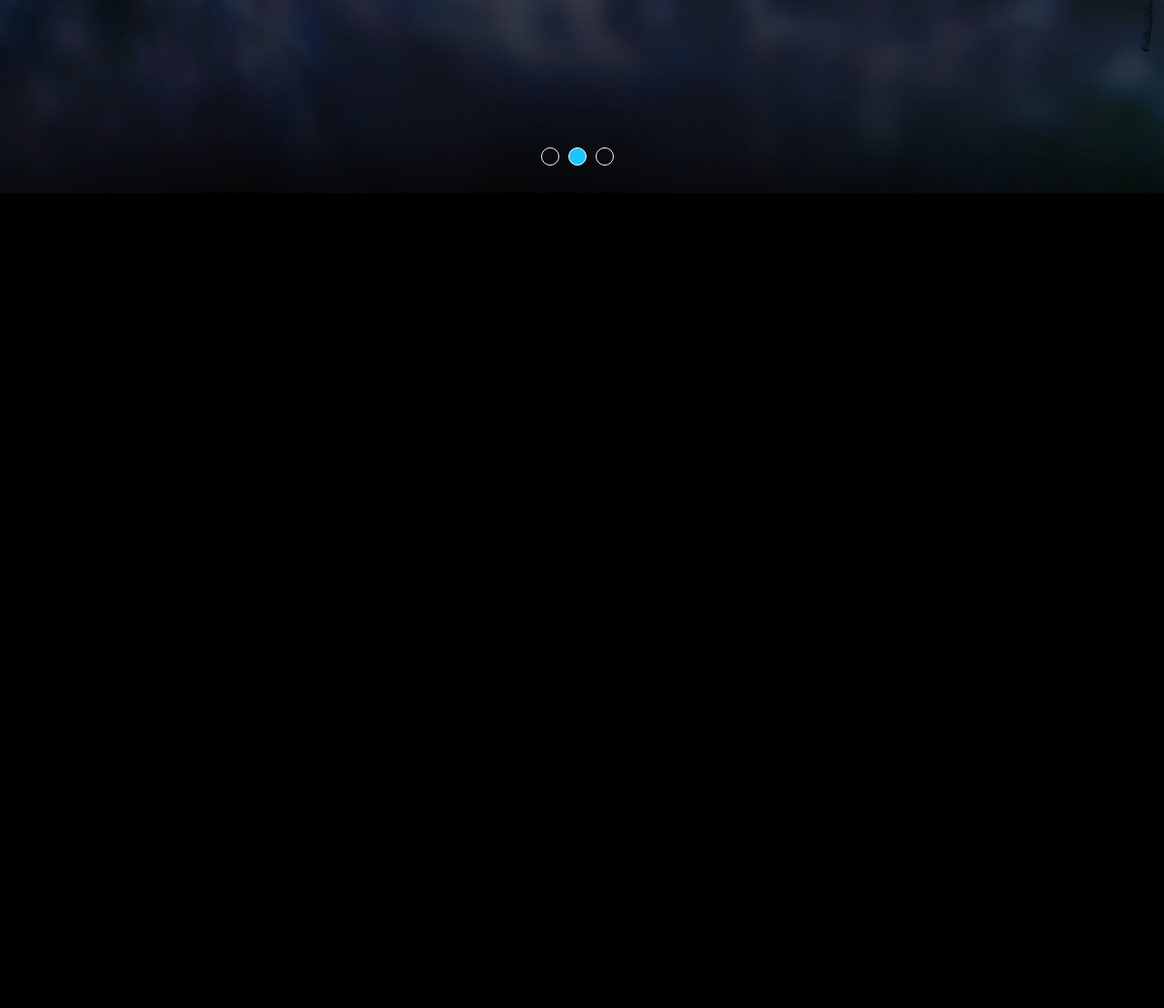
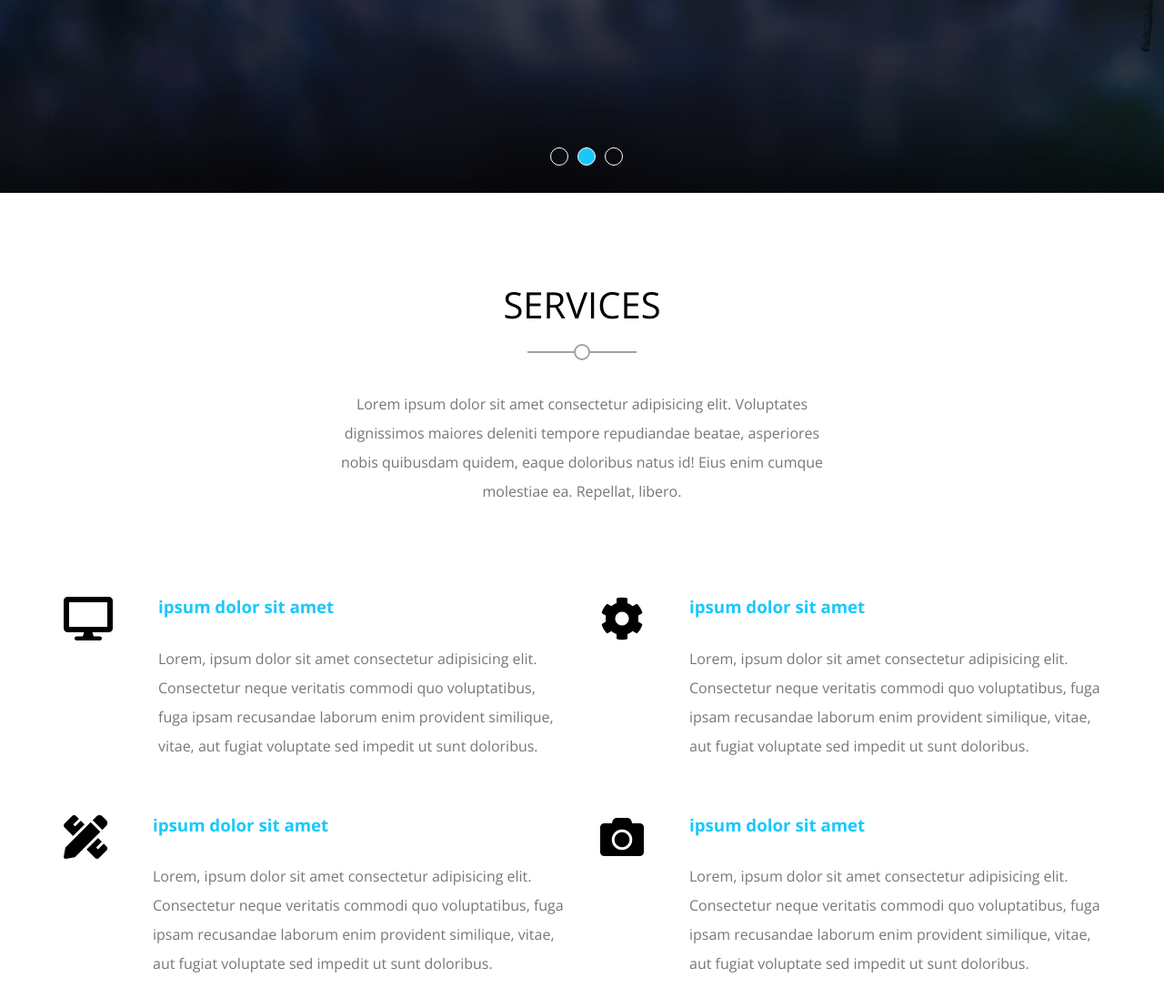
Before and after one commit to AmirElsaeed/html_css_template2, a plain HTML site: page index.html in a window 1280 px wide. Shown: the part 588-1696 px from the top of the page at 91% size. Before the commit the page ends 800 px from the top, so only its background shows below. Drawn offline with nearby package versions, Linux system fonts and the light colour scheme.

Commit message:
design services section

```diff
--- a/css/style.css
+++ b/css/style.css
@@ -2,8 +2,10 @@
 :root{
     --main-color: #19c8fa;
     --transparent-color: rgb(15 116 143 / 70%);
+    --section-padding: 100px;
 }
 /* end variables */
+
 /* start global rules */
 *{
     box-sizing: border-box;
@@ -15,7 +17,6 @@
 }
 body{
     font-family: 'Open Sans', sans-serif;
-    background-color: black;
 }
 ul{
     list-style: none;
@@ -43,6 +44,49 @@
     }
 }
 /* end global rules */
+
+/* start components */
+.main-heading{
+    text-align: center;
+}
+.main-heading h2{
+    font-weight: normal;
+    font-size: 40px;
+    position: relative;
+    margin-bottom: 70px;
+    text-transform: uppercase;
+}
+.main-heading h2::before{
+    content: "";
+    position: absolute;
+    left: 50%;
+    transform: translateX(-50%);
+    height: 2px;
+    background-color: #a2a2a2;
+    bottom: -30px;
+    width: 120px;
+}
+.main-heading h2::after{
+    content: "";
+    position: absolute;
+    left: 50%;
+    transform: translateX(-50%);
+    width: 14px;
+    height: 14px;
+    border-radius: 50%;
+    bottom: -38px;
+    background-color: #fff;
+    border: 2px solid #a2a2a2;
+}
+.main-heading p{
+    width: 550px;
+    margin: 0 auto 100px;
+    max-width: 100%;
+    line-height: 2;
+    color: #777;
+}
+/* end components */
+
 /* start header */
 header{
     position: absolute;
@@ -134,6 +178,7 @@
     right: 0;
 }
 /* end header */
+
 /* start landing */
 .landing{
     height: 100vh;
@@ -201,7 +246,8 @@
 .landing .bullets{
     position: absolute;
     left: 50%;
-    transform: translateX(-50%);
+    /* transform: translateX(-50%); */
+    transform: translateX(calc(-50% + 10px));
     bottom: 30px;
     display: flex;
 }
@@ -216,3 +262,42 @@
     background-color: var(--main-color);
 }
 /* end landing */
+
+/* start services */
+.services{
+    padding-top: var(--section-padding);
+    padding-bottom: var(--section-padding);
+}
+@media (min-width: 768px) {
+    .services .services-container{
+        display: grid;
+        grid-template-columns: repeat(auto-fill, minmax(450px, 1fr));
+        grid-column-gap: 40px;
+        grid-row-gap: 60px;
+    }
+}
+.services .srv-box{
+    display: flex;
+}
+.services .srv-box i{
+    margin-right: 50px;
+}
+@media (max-width: 767px) {
+    .services .srv-box{
+        display: flex;
+        flex-direction: column;
+        text-align: center;
+    }
+    .services .srv-box i{
+        margin: 0 0 30px;
+    }
+}
+.services .srv-box h3{
+    margin-bottom: 30px;
+    color: var(--main-color);
+}
+.services .srv-box p{
+    line-height: 2;
+    color: #777;
+}
+/* end services */
--- a/index.html
+++ b/index.html
@@ -58,5 +58,45 @@
         </ul>
     </div>
     <!-- end landing -->
+    <!-- start Services -->
+    <div class="services">
+        <div class="container">
+            <div class="main-heading">
+                <h2>Services</h2>
+                <p>Lorem ipsum dolor sit amet consectetur adipisicing elit. Voluptates dignissimos maiores deleniti tempore repudiandae beatae, asperiores nobis quibusdam quidem, eaque doloribus natus id! Eius enim cumque molestiae ea. Repellat, libero.</p>
+            </div>
+            <div class="services-container">
+                <div class="srv-box">
+                    <i class="fas fa-desktop fa-3x"></i>
+                    <div class="text">
+                        <h3>ipsum dolor sit amet</h3>
+                        <p>Lorem, ipsum dolor sit amet consectetur adipisicing elit. Consectetur neque veritatis commodi quo voluptatibus, fuga ipsam recusandae laborum enim provident similique, vitae, aut fugiat voluptate sed impedit ut sunt doloribus.</p>
+                    </div>
+                </div>
+                <div class="srv-box">
+                    <i class="fas fa-cog fa-3x"></i>
+                    <div class="text">
+                        <h3>ipsum dolor sit amet</h3>
+                        <p>Lorem, ipsum dolor sit amet consectetur adipisicing elit. Consectetur neque veritatis commodi quo voluptatibus, fuga ipsam recusandae laborum enim provident similique, vitae, aut fugiat voluptate sed impedit ut sunt doloribus.</p>
+                    </div>
+                </div>
+                <div class="srv-box">
+                    <i class="fas fa-pencil-ruler fa-3x"></i>
+                    <div class="text">
+                        <h3>ipsum dolor sit amet</h3>
+                        <p>Lorem, ipsum dolor sit amet consectetur adipisicing elit. Consectetur neque veritatis commodi quo voluptatibus, fuga ipsam recusandae laborum enim provident similique, vitae, aut fugiat voluptate sed impedit ut sunt doloribus.</p>
+                    </div>
+                </div>
+                <div class="srv-box">
+                    <i class="fas fa-camera fa-3x"></i>
+                    <div class="text">
+                        <h3>ipsum dolor sit amet</h3>
+                        <p>Lorem, ipsum dolor sit amet consectetur adipisicing elit. Consectetur neque veritatis commodi quo voluptatibus, fuga ipsam recusandae laborum enim provident similique, vitae, aut fugiat voluptate sed impedit ut sunt doloribus.</p>
+                    </div>
+                </div>
+            </div>
+        </div>
+    </div>
+    <!-- end services -->
 </body>
 </html>
```
